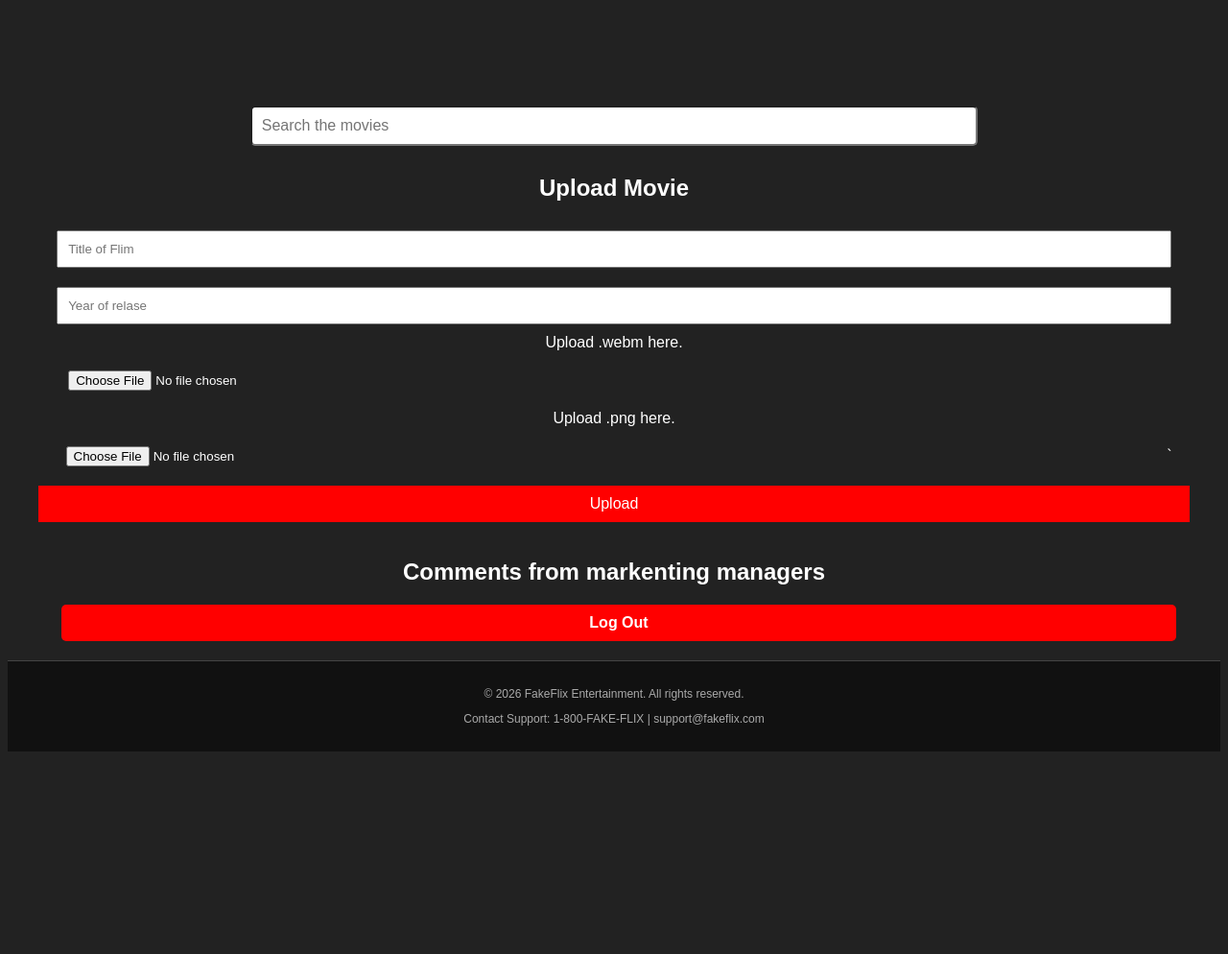
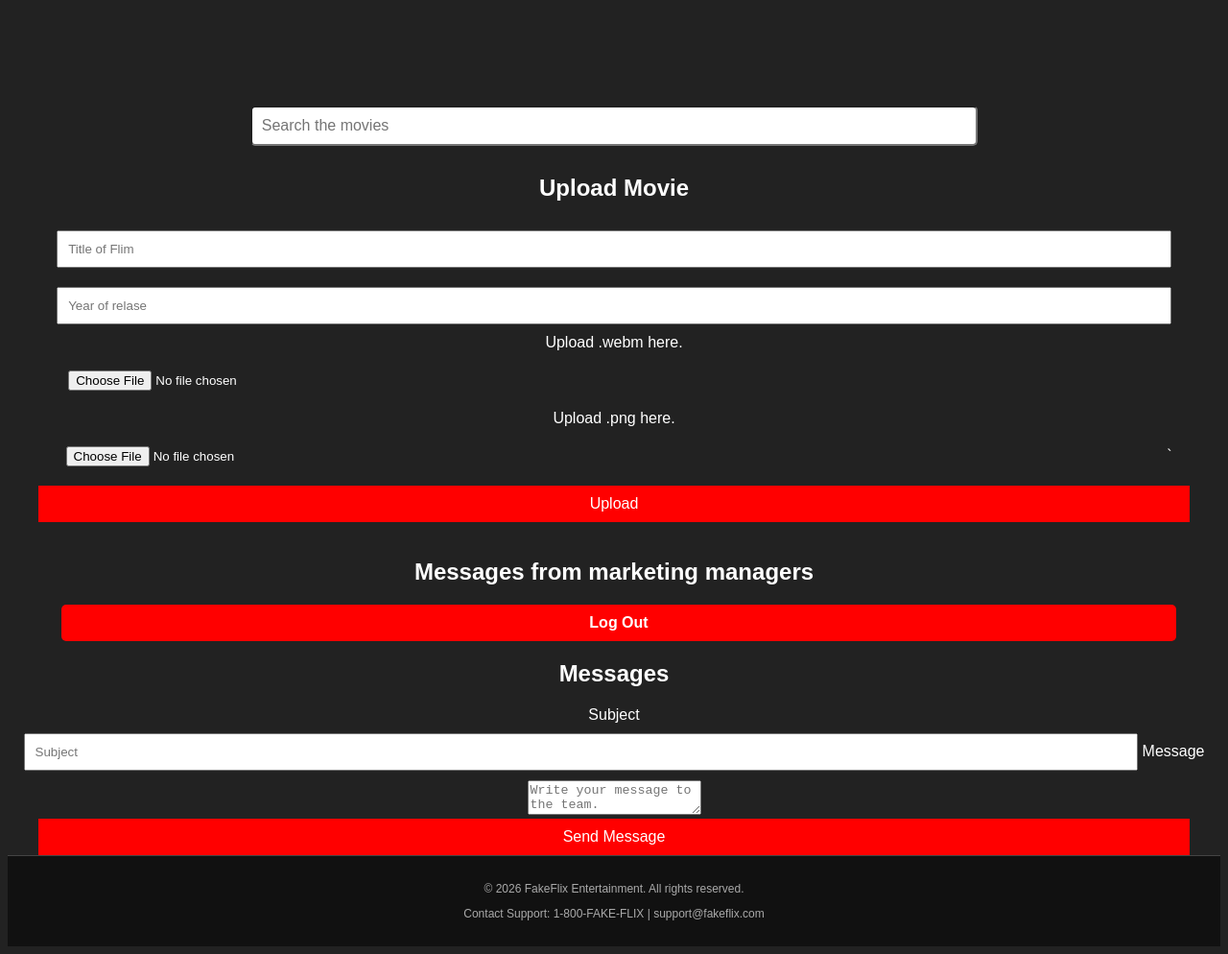
Before and after one commit to Bryce-W-Frazier/cs-F372-project, a website: page src/content-portal.html in a window 1280 px wide. Shown: the whole page at 96% size. Before the commit the page ends 800 px from the top, so only its background shows below. Drawn offline with Linux system fonts and the light colour scheme; no server answers.

Commit message:
feat: content editors can write back

```diff
--- a/src/content-portal.html
+++ b/src/content-portal.html
@@ -38,7 +38,7 @@
     </form>
     <br>
 
-    <h2>Comments from markenting managers</h2>
+    <h2>Messages from marketing managers</h2>
     <div id="messages_box" name="messages_box">
     </div>
 
@@ -50,6 +50,22 @@
 	</button></a>
     </div>
 
+    <h2>Messages</h2>
+    <form action="/message-to-editor" method="post">
+        <label for="subject">Subject</label>
+        <br>
+        <input id="subject" name="subject" type="text"
+            maxlength="200" placeholder="Subject">
+
+        <label for="message">Message</label>
+        <br>
+        <textarea id="message" name="message"
+            placeholder="Write your message to the team."></textarea>
+
+        <button type="submit">Send Message</button>
+    </form>
+
+
     <footer style="background-color: #111; text-align: center; padding: 15px; border-top: 1px solid #444; font-size: 12px; color: #aaa;">
         <p>&copy; 2026 FakeFlix Entertainment. All rights reserved.</p>
         <p>Contact Support: 1-800-FAKE-FLIX | support@fakeflix.com</p>
```
